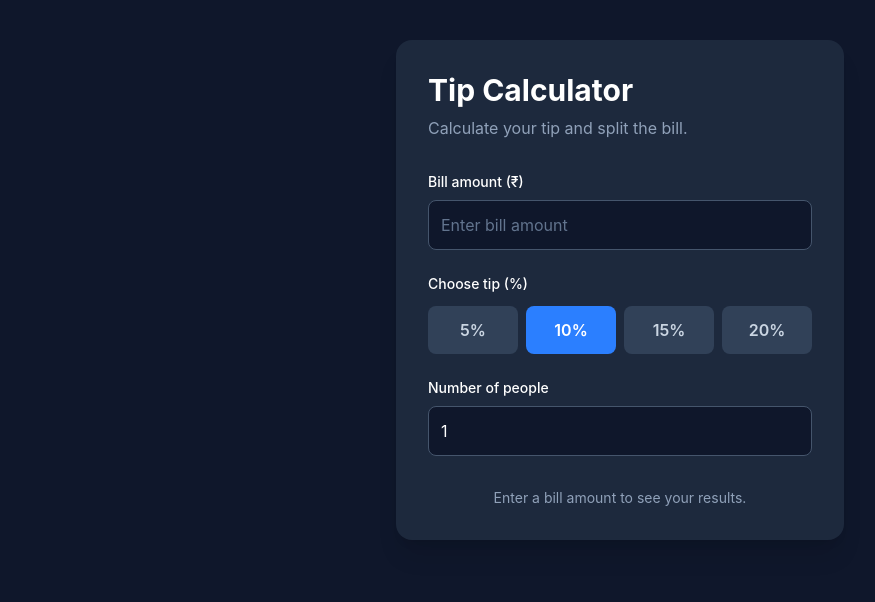
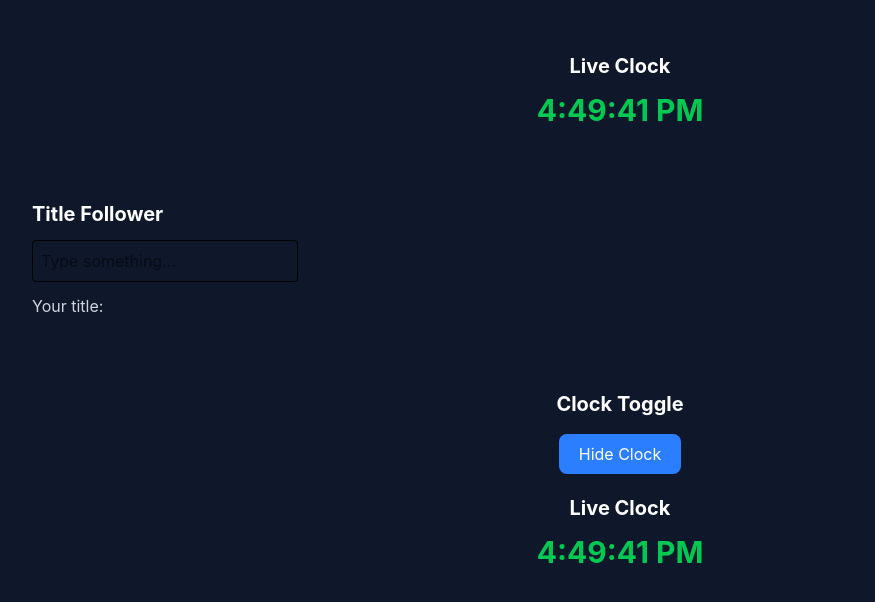
Before and after one commit to SolankiBhavik13/Internship, a React (Vite) app in the folder react-drill/: page / in a window 1280 px wide. Shown: the top 602 px of the page, without its empty margins (20-895 px from the left). Built offline with nearby package versions, Linux system fonts and the light colour scheme.

Commit message:
Practice useEffect, dependencies and cleanup

```diff
--- a/react-drill/src/App.tsx
+++ b/react-drill/src/App.tsx
@@ -1,8 +1,19 @@
-
-import TipCalculator from "./components/TipCalculator"
+import Clock from "./components/Clock"
+import TitleFollower from "./components/TitleFollower"
+import ClockToggle from "./components/ClockToggle"
 
 function App() {
-  return <TipCalculator />
+  return (
+    <div className="min-h-screen space-y-8 bg-slate-900 p-8 text-white">
+
+      <Clock />
+
+      <TitleFollower />
+
+      <ClockToggle />
+
+    </div>
+  )
 }
 
 export default App
--- /dev/null
+++ b/react-drill/src/components/Clock.tsx
@@ -0,0 +1,31 @@
+import { useEffect, useState } from "react"
+
+function Clock() {
+  const [now, setNow] = useState(new Date())
+
+  useEffect(() => {
+    const id = setInterval(() => {
+      setNow(new Date())
+      console.log("Clock is running...")
+    }, 1000)
+
+    return () => {
+      clearInterval(id)
+      console.log("Clock stopped!")
+    }
+  }, [])
+
+  return (
+    <div className="p-5 text-center">
+      <h2 className="mb-3 text-xl font-bold">
+        Live Clock
+      </h2>
+
+      <p className="text-3xl font-bold text-green-500">
+        {now.toLocaleTimeString()}
+      </p>
+    </div>
+  )
+}
+
+export default Clock
--- /dev/null
+++ b/react-drill/src/components/ClockToggle.tsx
@@ -0,0 +1,25 @@
+import { useState } from "react"
+import Clock from "./Clock"
+
+function ClockToggle() {
+  const [showClock, setShowClock] = useState(true)
+
+  return (
+    <div className="p-5 text-center">
+      <h2 className="mb-4 text-xl font-bold">
+        Clock Toggle
+      </h2>
+
+      <button
+        onClick={() => setShowClock(!showClock)}
+        className="rounded-lg bg-blue-500 px-5 py-2 text-white"
+      >
+        {showClock ? "Hide Clock" : "Show Clock"}
+      </button>
+
+      {showClock && <Clock />}
+    </div>
+  )
+}
+
+export default ClockToggle
--- /dev/null
+++ b/react-drill/src/components/TitleFollower.tsx
@@ -0,0 +1,31 @@
+import { useEffect, useState } from "react"
+
+function TitleFollower() {
+  const [text, setText] = useState("")
+
+  useEffect(() => {
+    document.title = text === "" ? "React Drill" : text
+  }, [text])
+
+  return (
+    <div className="p-5">
+      <h2 className="mb-3 text-xl font-bold">
+        Title Follower
+      </h2>
+
+      <input
+        type="text"
+        value={text}
+        onChange={(e) => setText(e.target.value)}
+        placeholder="Type something..."
+        className="rounded border p-2 text-black"
+      />
+
+      <p className="mt-3 text-gray-300">
+        Your title: {text}
+      </p>
+    </div>
+  )
+}
+
+export default TitleFollower
```
